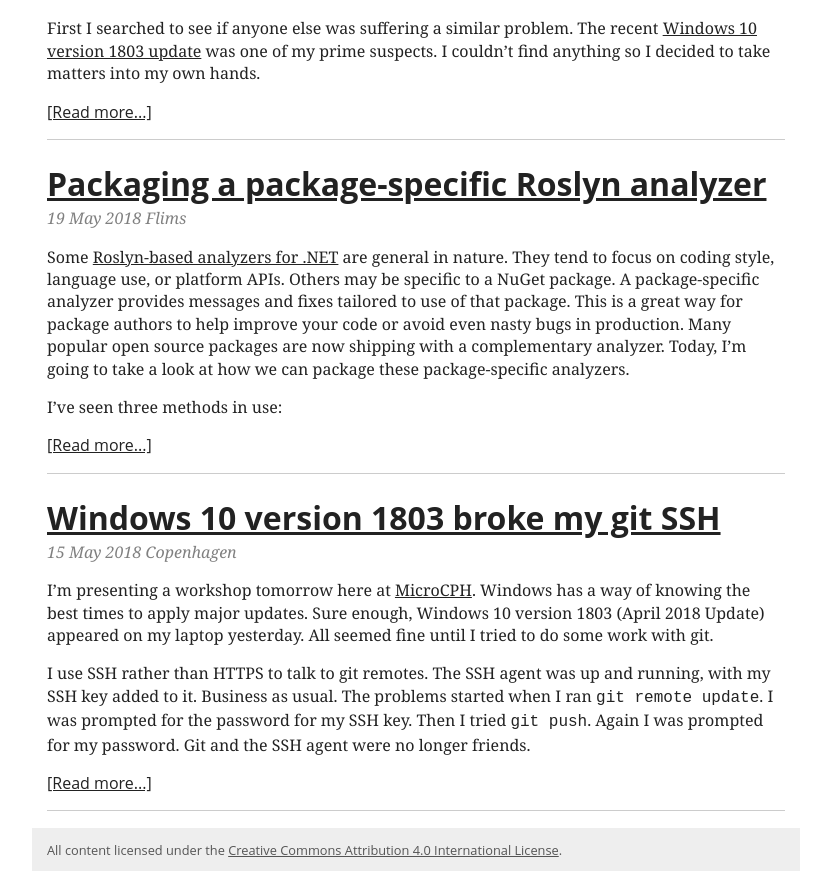
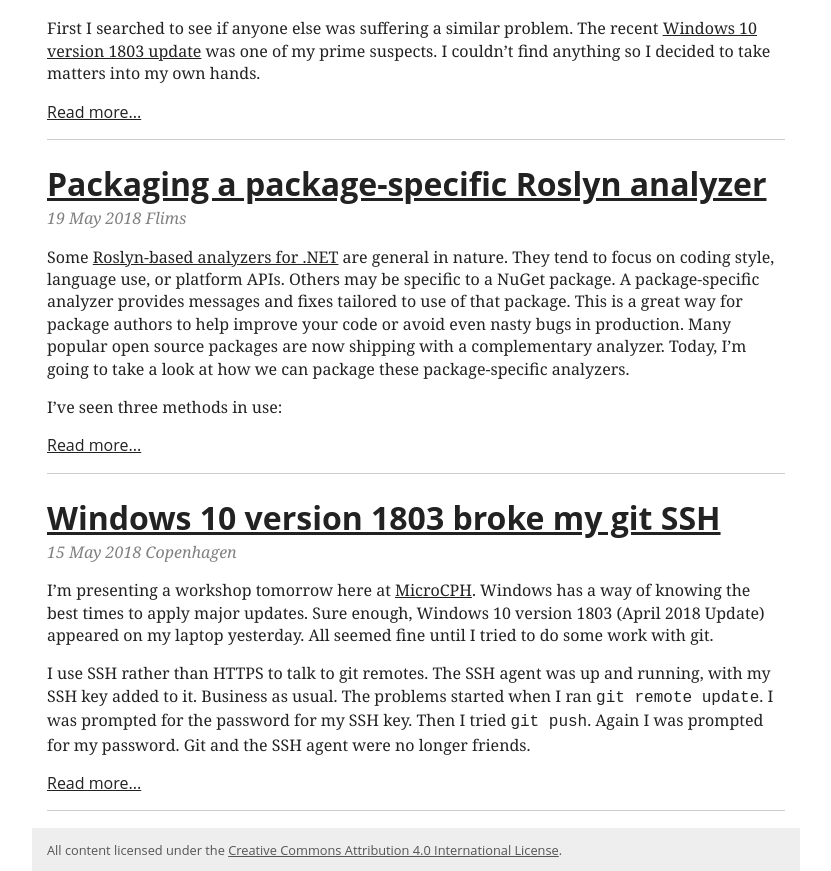
Before and after one commit to adamralph/adamralph.github.com, a Jekyll site: the page built from index.html, in a window 1280 px wide. Shown: the part 344-1215 px from the top of the page, without its empty margins (224-1055 px from the left). Built offline with Jekyll 4.4.1, drawn with Linux system fonts in a browser that asks for light colours.

Commit message:
remove square brackets from read more and classify

```diff
--- a/index.html
+++ b/index.html
@@ -5,7 +5,7 @@
 {% for post in site.posts limit:3 %}    <article>
       <h1><a href="{{ post.url | remove:'.html' }}">{{ post.title }}</a></h1>
       <p class="post-meta">{{ post.date | date_to_string }} {{ post.location }}</p>
-{{ post.excerpt }}<a href="{{ post.url | remove:'.html' }}">[Read more...]</a>
+{{ post.excerpt }}<a class="read-more" href="{{ post.url | remove:'.html' }}">Read more...</a>
       <hr />
     </article>
 {% endfor %}
```
